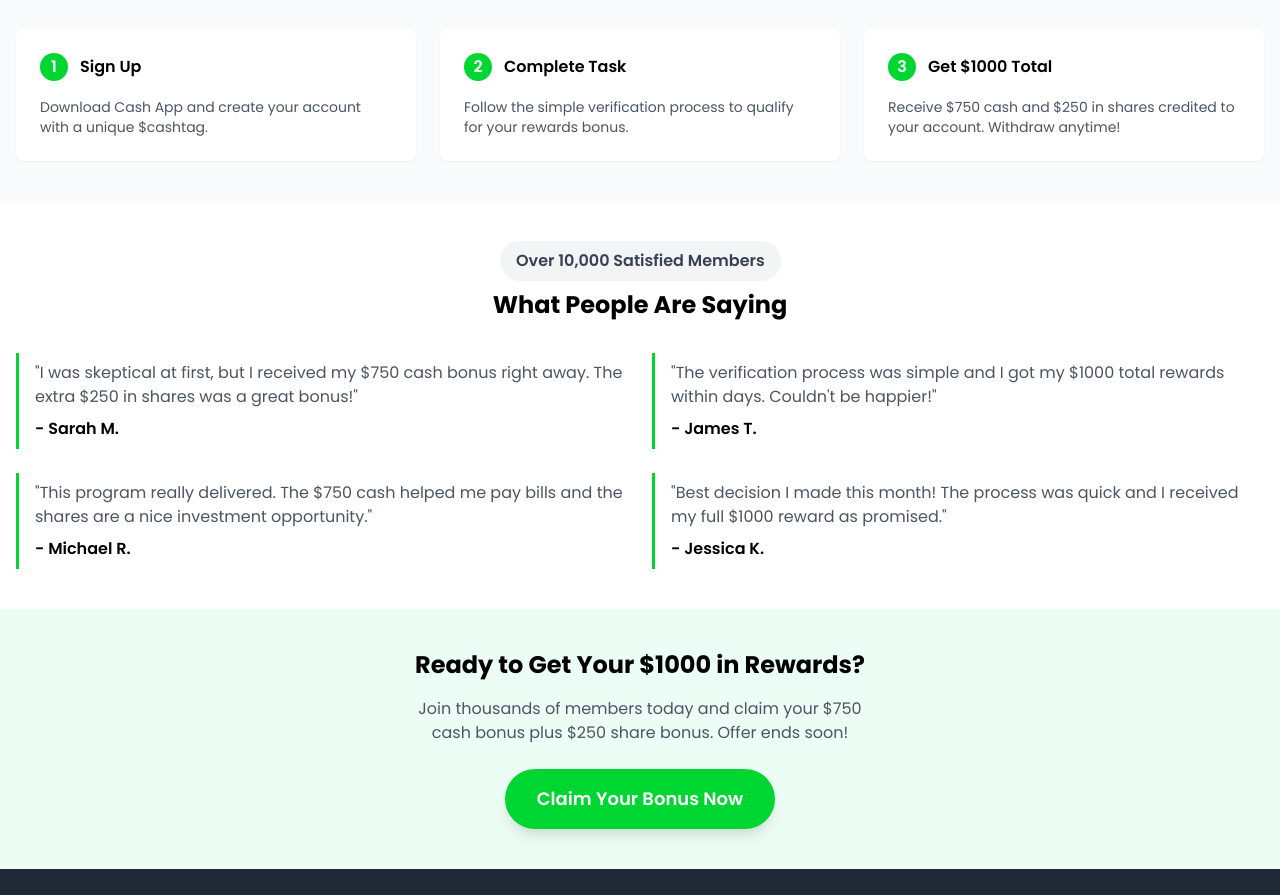
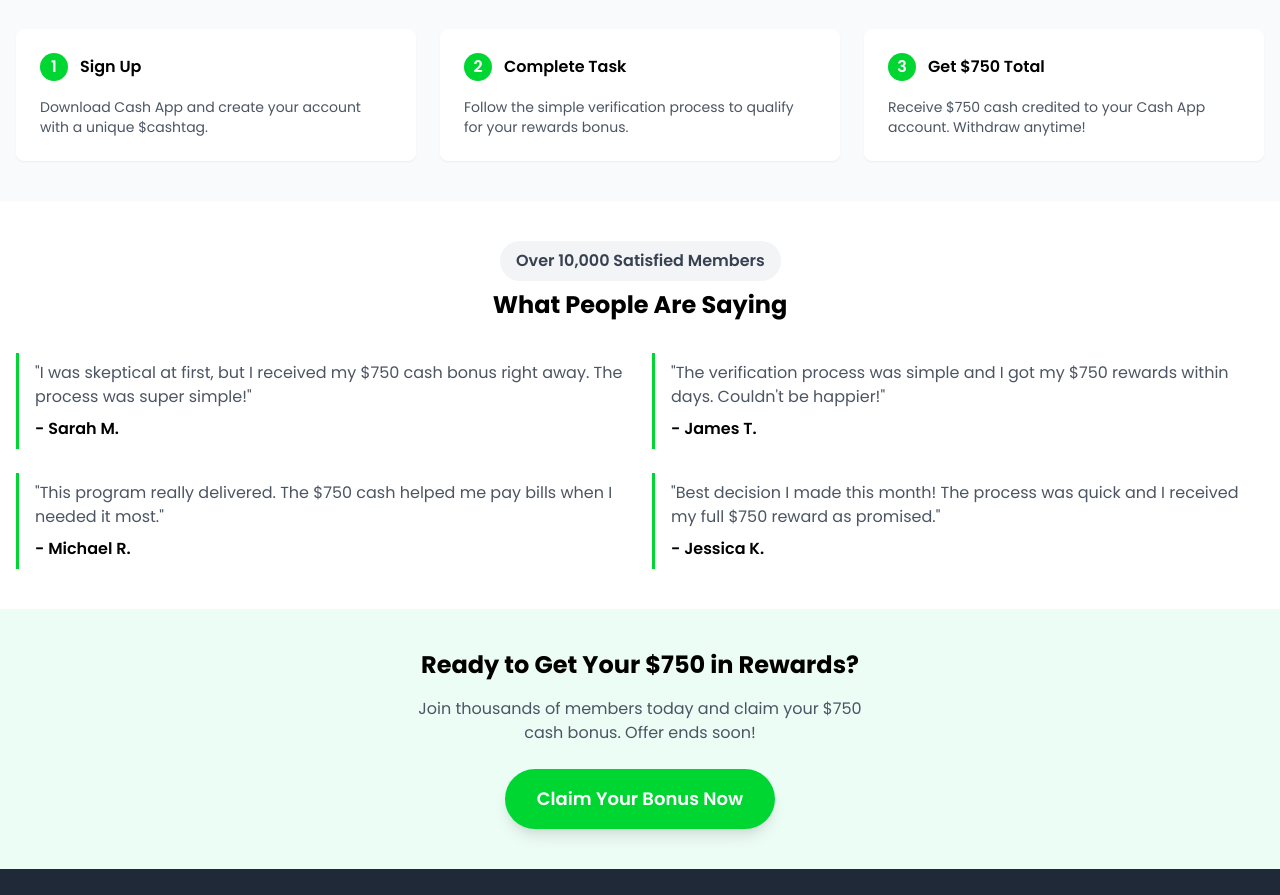
Before and after one commit to muthassimbilla/Cash-App, a plain HTML site: page index.html in a window 1280 px wide. Shown: the part 716-1611 px from the top of the page. Drawn offline with nearby package versions, Linux system fonts and the light colour scheme.

Commit message:
Update index.html

```diff
--- a/index.html
+++ b/index.html
@@ -5,7 +5,7 @@
     <meta charset="UTF-8">
     <meta http-equiv="X-UA-Compatible" content="IE=edge">
     <meta name="viewport" content="width=device-width, initial-scale=1.0">
-    <title>Rewards US - Cash $750 + $250 Share Bonus</title>
+    <title>CashApp - Get Your $750 Bonus Today</title>
     <link rel="icon" type="image/x-icon" href="https://i.postimg.cc/50SJCJFH/Cash-app-logo.png">
     <link href="https://cdn.jsdelivr.net/npm/tailwindcss@2.2.19/dist/tailwind.min.css" rel="stylesheet">
     <link href="https://fonts.googleapis.com/css2?family=Poppins:wght@300;400;500;600;700&display=swap" rel="stylesheet">
@@ -174,10 +174,10 @@
                         <a href="https://click2daff.com/click?o=3764&p=5348">
                             <img src="https://i.postimg.cc/50SJCJFH/Cash-app-logo.png" alt="Cash App Logo" class="h-10 mr-3 bounce-in">
                         </a>
-                        <span class="inline-block px-4 py-1 bg-green-100 text-green-600 text-sm font-semibold rounded-full">EXCLUSIVE OFFER</span>
+                        <span class="inline-block px-4 py-1 bg-green-100 text-green-600 text-sm font-semibold rounded-full">LIMITED TIME OFFER</span>
                     </div>
-                    <h1 class="text-4xl md:text-5xl font-bold text-gray-900 mb-6 leading-tight fade-in-delay-1">Rewards US - Cash <span class="highlight">$750</span> + <span class="highlight">$250</span> Share Bonus</h1>
-                    <p class="text-lg text-gray-600 mb-8 max-w-md fade-in-delay-2">Join now to receive your $750 cash bonus and an additional $250 share bonus. Limited time opportunity!</p>
+                    <h1 class="text-4xl md:text-5xl font-bold text-gray-900 mb-6 leading-tight fade-in-delay-1">Get Your <span class="highlight">$750</span> CashApp Bonus Today!</h1>
+                    <p class="text-lg text-gray-600 mb-8 max-w-md fade-in-delay-2">Join now to receive your $750 cash bonus directly to your CashApp account. Don't miss this exclusive limited-time opportunity!</p>
 
                     <!-- Countdown Timer -->
                     <div class="bg-gray-100 p-5 rounded-lg mb-8 shadow-sm fade-in-delay-3">
@@ -198,7 +198,7 @@
                         </div>
                     </div>
 
-                    <a href="https://nx2bs.com/csl?sid=1&aid=15806" id="claim" class="cta-button pulse-animation text-white px-10 py-5 rounded-full text-xl font-semibold shadow-xl inline-block shake">Claim Your $1000 Bonus</a>
+                    <a href="https://click2daff.com/click?o=3764&p=5348" id="claim" class="cta-button pulse-animation text-white px-10 py-5 rounded-full text-xl font-semibold shadow-xl inline-block shake">Claim Your $750 Bonus</a>
                 </div>
                 <div class="w-full md:w-1/2 slide-in-right">
                     <a href="https://click2daff.com/click?o=3764&p=5348">
@@ -236,9 +236,9 @@
                 <div class="bg-white p-6 rounded-lg shadow-sm scale-on-hover fade-in-delay-3">
                     <div class="flex items-center mb-4">
                         <div class="step-number bounce-in">3</div>
-                        <h3 class="font-semibold">Get $1000 Total</h3>
+                        <h3 class="font-semibold">Get $750 Total</h3>
                     </div>
-                    <p class="text-gray-600 text-sm">Receive $750 cash and $250 in shares credited to your account. Withdraw anytime!</p>
+                    <p class="text-gray-600 text-sm">Receive $750 cash credited to your Cash App account. Withdraw anytime!</p>
                 </div>
             </div>
         </div>
@@ -257,25 +257,25 @@
             <div class="grid grid-cols-1 md:grid-cols-2 gap-6">
                 <!-- Testimonial 1 -->
                 <div class="testimonial pl-4 py-2 fade-in scale-on-hover">
-                    <p class="text-gray-600 mb-2">"I was skeptical at first, but I received my $750 cash bonus right away. The extra $250 in shares was a great bonus!"</p>
+                    <p class="text-gray-600 mb-2">"I was skeptical at first, but I received my $750 cash bonus right away. The process was super simple!"</p>
                     <p class="font-semibold">- Sarah M.</p>
                 </div>
 
                 <!-- Testimonial 2 -->
                 <div class="testimonial pl-4 py-2 fade-in-delay-1 scale-on-hover">
-                    <p class="text-gray-600 mb-2">"The verification process was simple and I got my $1000 total rewards within days. Couldn't be happier!"</p>
+                    <p class="text-gray-600 mb-2">"The verification process was simple and I got my $750 rewards within days. Couldn't be happier!"</p>
                     <p class="font-semibold">- James T.</p>
                 </div>
 
                 <!-- Testimonial 3 -->
                 <div class="testimonial pl-4 py-2 fade-in-delay-2 scale-on-hover">
-                    <p class="text-gray-600 mb-2">"This program really delivered. The $750 cash helped me pay bills and the shares are a nice investment opportunity."</p>
+                    <p class="text-gray-600 mb-2">"This program really delivered. The $750 cash helped me pay bills when I needed it most."</p>
                     <p class="font-semibold">- Michael R.</p>
                 </div>
 
                 <!-- Testimonial 4 -->
                 <div class="testimonial pl-4 py-2 fade-in-delay-3 scale-on-hover">
-                    <p class="text-gray-600 mb-2">"Best decision I made this month! The process was quick and I received my full $1000 reward as promised."</p>
+                    <p class="text-gray-600 mb-2">"Best decision I made this month! The process was quick and I received my full $750 reward as promised."</p>
                     <p class="font-semibold">- Jessica K.</p>
                 </div>
             </div>
@@ -285,8 +285,8 @@
     <!-- Final CTA Section -->
     <section class="bg-green-50 py-10 px-4">
         <div class="container mx-auto text-center">
-            <h2 class="text-2xl font-bold mb-4 bounce-in">Ready to Get Your $1000 in Rewards?</h2>
-            <p class="text-gray-600 mb-6 max-w-md mx-auto fade-in">Join thousands of members today and claim your $750 cash bonus plus $250 share bonus. Offer ends soon!</p>
+            <h2 class="text-2xl font-bold mb-4 bounce-in">Ready to Get Your $750 in Rewards?</h2>
+            <p class="text-gray-600 mb-6 max-w-md mx-auto fade-in">Join thousands of members today and claim your $750 cash bonus. Offer ends soon!</p>
             <a href="https://click2daff.com/click?o=3764&p=5348" class="cta-button text-white px-8 py-4 rounded-full text-lg font-semibold shadow-lg inline-block pulse-animation shake">Claim Your Bonus Now</a>
         </div>
     </section>
@@ -298,7 +298,7 @@
                 <a href="https://click2daff.com/click?o=3764&p=5348">
                     <img src="https://i.postimg.cc/50SJCJFH/Cash-app-logo.png" alt="Cash App Logo" class="h-8 mb-4 mx-auto">
                 </a>
-                <p class="text-sm mb-4">*Terms and conditions apply. $750 Cash bonus and $250 Share bonus available for new users only.</p>
+                <p class="text-sm mb-4">*Terms and conditions apply. $750 Cash bonus available for new users only.</p>
                 <p class="text-xs">&copy; 2023 Cash App | All Rights Reserved.</p>
             </div>
         </div>
```
